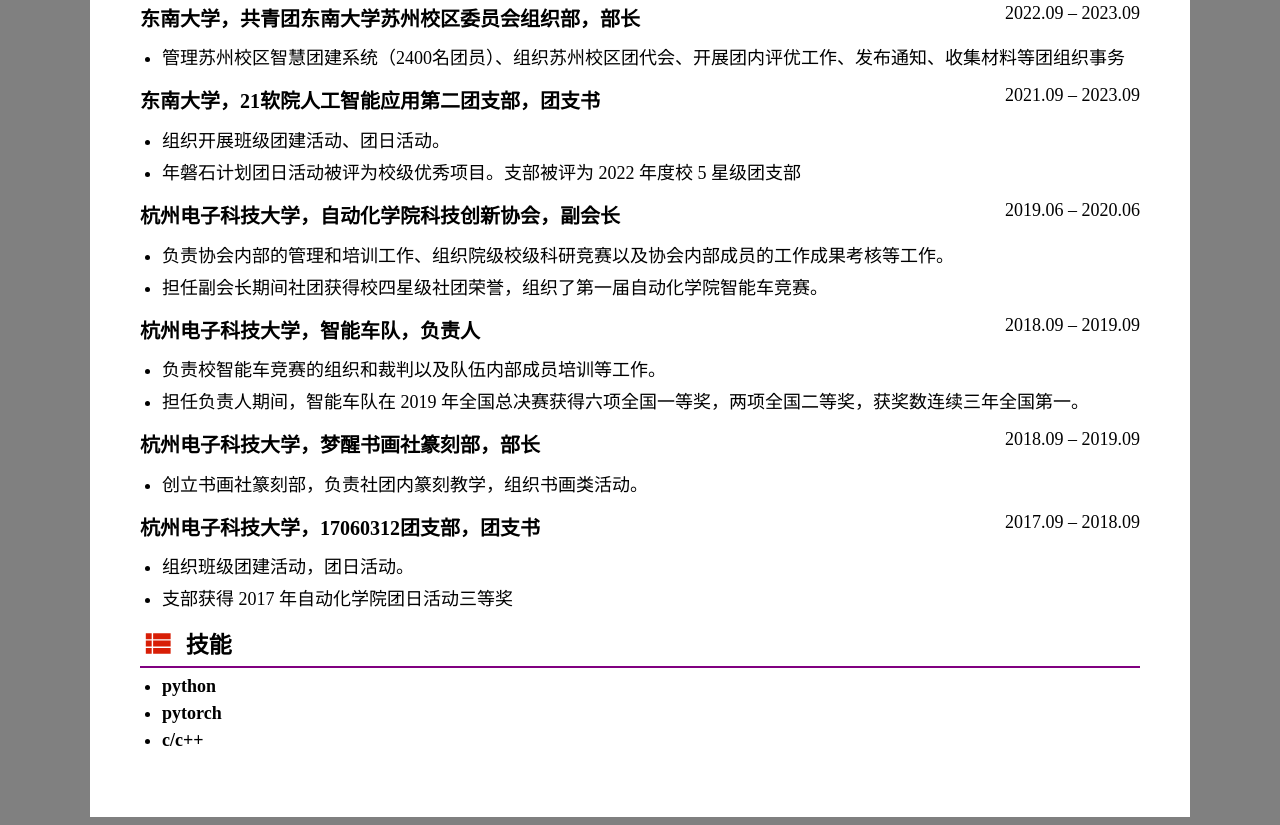
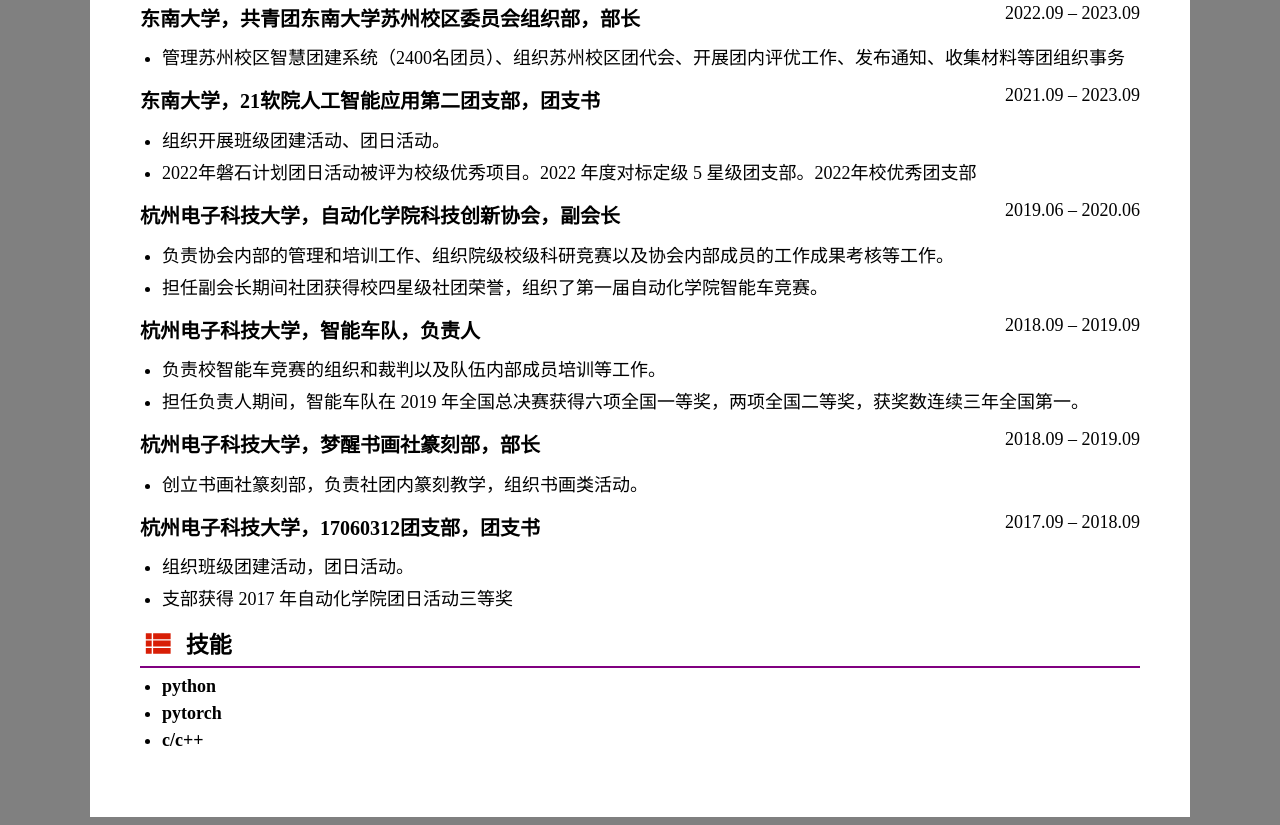
Before and after one commit to Wadekiny/Wadekiny.github.io, a plain HTML site: page about/index.html in a window 1280 px wide. Shown: the part 1420-2245 px from the top of the page. Drawn offline with Linux system fonts and the light colour scheme.

Commit message:
Site updated: 2023-04-04 15:15:41

```diff
--- a/about/index.html
+++ b/about/index.html
@@ -146,7 +146,7 @@
     </div>
     <ul>
         <li>组织开展班级团建活动、团日活动。</li>
-        <li>年磐石计划团日活动被评为校级优秀项目。支部被评为 2022 年度校 5 星级团支部</li>
+        <li>2022年磐石计划团日活动被评为校级优秀项目。2022 年度对标定级 5 星级团支部。2022年校优秀团支部</li>
     </ul>
 
     <div>
```
